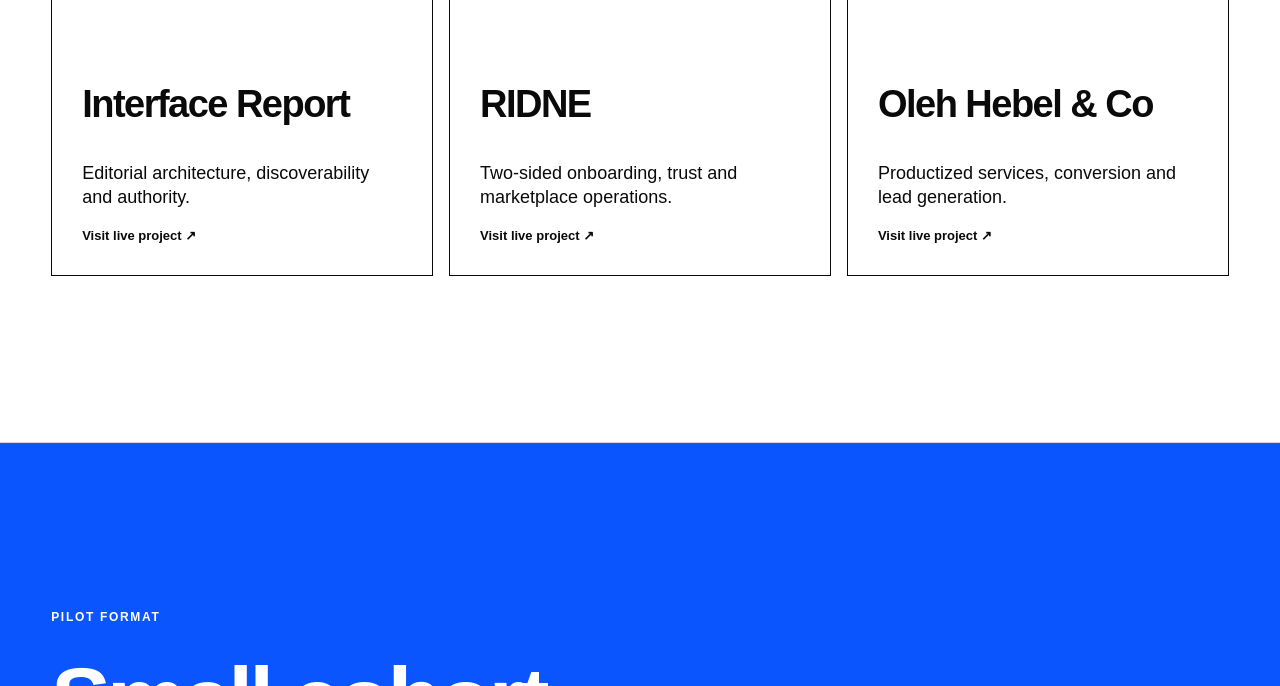
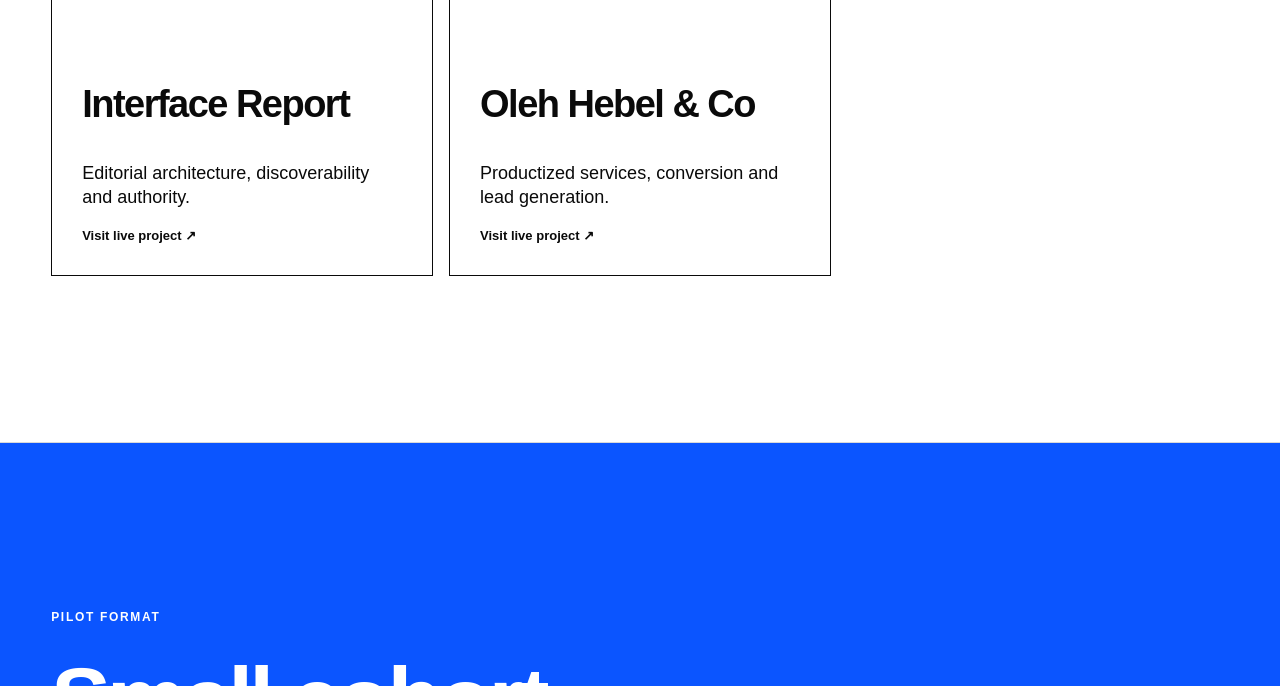
Before and after one commit to olehhebel/ship-index-grow, a plain HTML site: page index.html in a window 1280 px wide. Shown: the part 5185-5871 px from the top of the page. Drawn offline with Linux system fonts and the light colour scheme; a web font is replaced by a local one.

Commit message:
Remove excluded project from school cross-promotion

```diff
--- a/index.html
+++ b/index.html
@@ -166,7 +166,6 @@
       <div class="section-head"><p class="eyebrow">TAUGHT THROUGH LIVE PRODUCTS</p><h2>The curriculum is already running in public.</h2></div>
       <div class="proof-grid">
         <a href="https://interfacereport.com/" target="_blank" rel="noopener"><span>MEDIA / SEO / GEO</span><h3>Interface Report</h3><p>Editorial architecture, discoverability and authority.</p><i>Visit live project ↗</i><span class="project-logo-wrap project-logo-interface-report"><img class="project-logo" src="assets/projects/interface-report-approved.webp" alt="Interface Report" loading="lazy" decoding="async" width="288" height="288"></span></a>
-        <a href="https://ridne.store/" target="_blank" rel="noopener"><span>MARKETPLACE / UX</span><h3>RIDNE</h3><p>Two-sided onboarding, trust and marketplace operations.</p><i>Visit live project ↗</i><span class="project-logo-wrap project-logo-ridne"><img class="project-logo" src="assets/projects/ridne-approved.webp" alt="RIDNE" loading="lazy" decoding="async" width="288" height="288"></span></a>
         <a href="https://olehhebel.top/" target="_blank" rel="noopener"><span>POSITIONING / SALES</span><h3>Oleh Hebel & Co</h3><p>Productized services, conversion and lead generation.</p><i>Visit live project ↗</i><span class="project-logo-wrap project-logo-oleh-hebel-co"><img class="project-logo" src="assets/projects/oleh-hebel-co-approved.webp" alt="Oleh Hebel & Co" loading="lazy" decoding="async" width="263" height="288"></span></a>
       </div>
     </section>
@@ -216,7 +215,7 @@
     <p class="form-note">We use your name and email only to reply about this cohort.</p>
     <p class="form-status" role="status" aria-live="polite"></p>
   </form>
-  <div class="dialog-proof"><span>BUILT IN PUBLIC:</span><a href="https://olehhebel.top/" target="_blank" rel="noopener">Oleh Hebel &amp; Co</a><a href="https://interfacereport.com/" target="_blank" rel="noopener">Interface Report</a><a href="https://ridne.store/" target="_blank" rel="noopener">RIDNE</a><a href="https://www.linkedin.com/in/olehhebel/" target="_blank" rel="noopener">LinkedIn</a></div>
+  <div class="dialog-proof"><span>BUILT IN PUBLIC:</span><a href="https://olehhebel.top/" target="_blank" rel="noopener">Oleh Hebel &amp; Co</a><a href="https://interfacereport.com/" target="_blank" rel="noopener">Interface Report</a><a href="https://www.linkedin.com/in/olehhebel/" target="_blank" rel="noopener">LinkedIn</a></div>
   </dialog>
   <script src="app.js" defer></script>
 </body>
```
